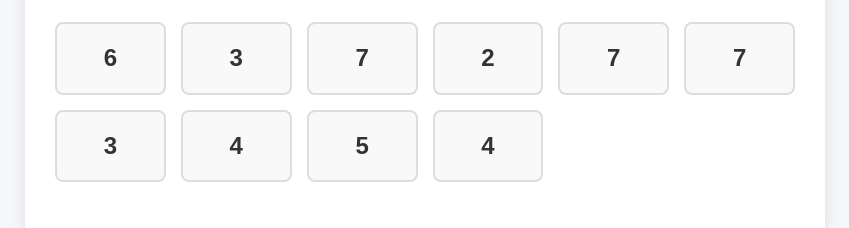
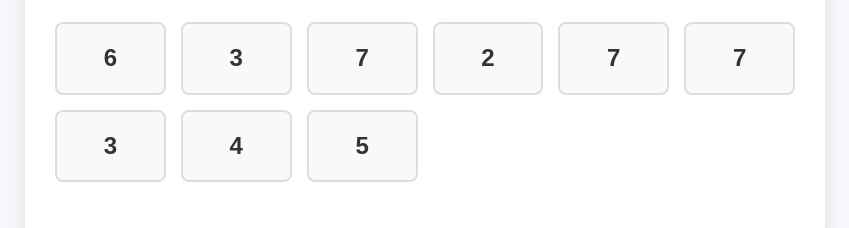
Before and after one commit to lkt198868/numberGame, a plain HTML site: page index.html in a window 1280 px wide. Shown: the part 404-632 px from the top of the page, without its empty margins (215-1064 px from the left). Drawn offline with Linux system fonts and the light colour scheme.

Commit message:
减少随机数字

```diff
--- a/index.html
+++ b/index.html
@@ -571,8 +571,8 @@
             // 更新上一次的目标数字为当前目标数字
             previousTargetNumber = targetNumber;
 
-            // 生成随机数字组 (6-10个数字，范围2-9，且不包含目标数字)
-            const count = Math.floor(Math.random() * 5) + 6; // 6-10个数字
+            // 生成随机数字组 (6-9个数字，范围2-9，且不包含目标数字)
+            const count = Math.floor(Math.random() * 4) + 6; // 6-9个数字
             numbers = [];
 
             for (let i = 0; i < count; i++) {
```
